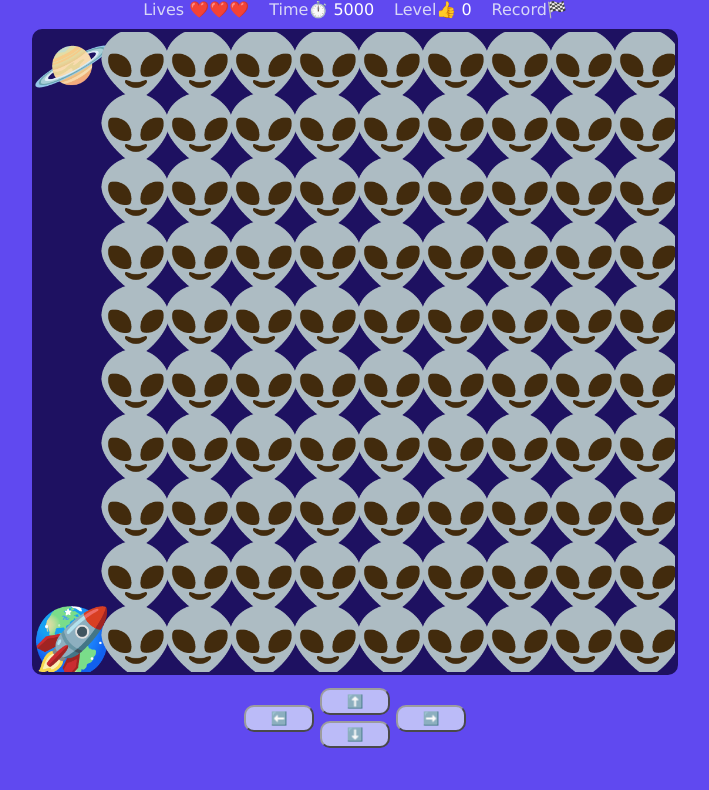
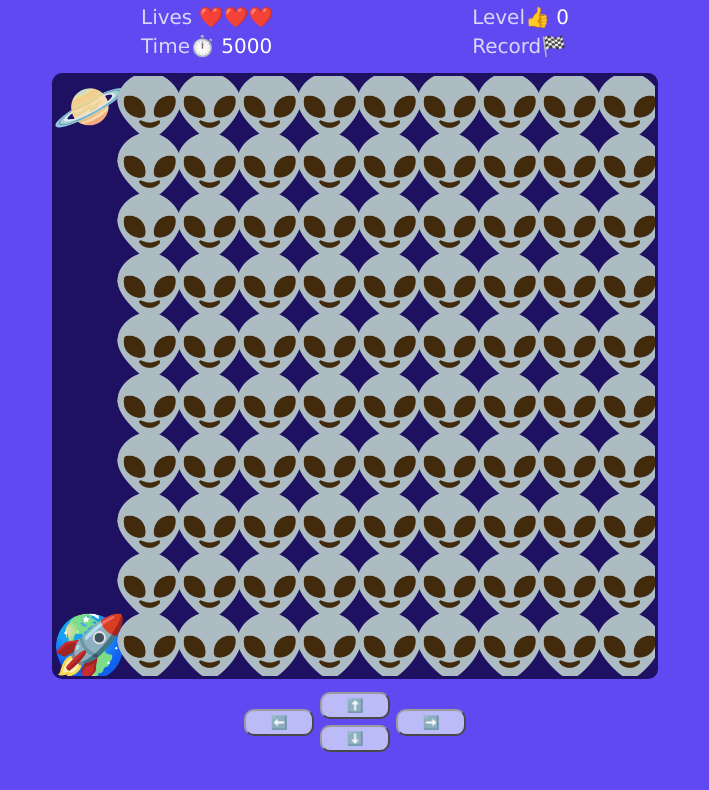
Before and after one commit to Enrique1311/javascript-bomb-videogame, a plain HTML site: page index.html in a window 1280 px wide. Shown: the whole page, without its empty margins (285-994 px from the left). Drawn offline with Linux system fonts and the light colour scheme.

Commit message:
Problems solution

```diff
--- a/game.js
+++ b/game.js
@@ -31,12 +31,12 @@ const playerPosition = {
 	y: undefined,
 };
 
-const giftPosition = {
+const planetPosition = {
 	x: undefined,
 	y: undefined,
 };
 
-let bombsPosition = [];
+let aliensPosition = [];
 
 window.addEventListener("load", setCanvasSize);
 window.addEventListener("resize", setCanvasSize);
@@ -45,9 +45,9 @@ window.addEventListener("resize", setCanvasSize);
 function setCanvasSize() {
 	// innerWidth calcula el ancho de la ventana del html y innerHeight calcula el ancho de la ventana del html
 	if (window.innerWidth > window.innerHeight) {
-		canvasSize = window.innerHeight * 0.8;
+		canvasSize = window.innerHeight * 0.75;
 	} else {
-		canvasSize = window.innerWidth * 0.8;
+		canvasSize = window.innerWidth * 0.75;
 	}
 
 	canvas.setAttribute("width", canvasSize);
@@ -104,8 +104,8 @@ function startGame() {
 					console.log({ playerPosition });
 				}
 			} else if (col == "I") {
-				giftPosition.x = xPos;
-				giftPosition.y = yPos;
+				planetPosition.x = xPos;
+				planetPosition.y = yPos;
 			} else if (col == "X") {
 				aliensPosition.push({ x: xPos, y: yPos });
 			}
@@ -119,26 +119,25 @@ function startGame() {
 
 // Movimientos del jugador
 function movePlayer() {
-	const xGiftCrash = playerPosition.x.toFixed(2) == giftPosition.x.toFixed(2);
-	const yGiftCrash = playerPosition.y.toFixed(2) == giftPosition.y.toFixed(2);
-	const giftCrash = xGiftCrash && yGiftCrash;
+	const xGetPlanet = playerPosition.x.toFixed(0) == planetPosition.x.toFixed(0);
+	const yGetPlanet = playerPosition.y.toFixed(0) == planetPosition.y.toFixed(0);
+	const getPlanet = xGetPlanet && yGetPlanet;
 
-	console.log(playerPosition.x, giftPosition.x);
-	console.log(playerPosition.y, giftPosition.y);
+	console.log(playerPosition.x, planetPosition.x);
+	console.log(playerPosition.y, planetPosition.y);
 
-	if (giftCrash) {
+	if (getPlanet) {
 		levelWinner();
 	}
 
 	const alienCrash = aliensPosition.find((alien) => {
-		const xAlienCrash = alien.x.toFixed(2) == playerPosition.x.toFixed(2);
-		const yAlienCrash = alien.y.toFixed(2) == playerPosition.y.toFixed(2);
+		const xAlienCrash = alien.x.toFixed(0) == playerPosition.x.toFixed(0);
+		const yAlienCrash = alien.y.toFixed(0) == playerPosition.y.toFixed(0);
 		return xAlienCrash && yAlienCrash;
 	});
 
 	if (alienCrash) {
-		setInterval(showExplossion(), 1000);
-		levelFailed();
+		showExplossion();
 	}
 
 	gameContext.fillText(emojis["PLAYER"], playerPosition.x, playerPosition.y);
@@ -146,7 +145,10 @@ function movePlayer() {
 
 // Cuando hay colisión con un alien
 function showExplossion() {
+	setTimeout(function () {
 		explossion.classList.toggle("inactive");
+	}, 500);
+	levelFailed();
 }
 
 // Cada vez que se pasa un nivel, pasa al siguiente
@@ -163,6 +165,8 @@ function showModal() {
 
 // Cada vez que falla un nivel
 function levelFailed() {
+	explossion.classList.toggle("inactive");
+	setTimeout(function () {
 		lives--;
 		console.log(lives);
 
@@ -172,6 +176,7 @@ function levelFailed() {
 		playerPosition.x = undefined;
 		playerPosition.y = undefined;
 		startGame();
+	}, 500);
 }
 
 // Cuando se pierden todas las vidas
--- a/index.html
+++ b/index.html
@@ -19,12 +19,17 @@
 	<body>
 		<div class="game-container">
 			<div class="info">
-				<p>Lives <span id="lives"></span></p>
-				<p>Time⏱️ <span id="time"></span></p>
+				<div>
+					<p>Lives <span id="lives"></span></p>
+					<p>Time⏱️ <span id="time"></span></p>
+				</div>
 
-				<p>Level👍 <span id="level"></span></p>
-				<p class="record">Record🏁 <span id="record"></span></p>
+				<div>
+					<p>Level👍 <span id="level"></span></p>
+					<p class="record">Record🏁 <span id="record"></span></p>
+				</div>
 			</div>
+
 			<div
 				id="explossion"
 				class="explossion-container inactive"
--- a/styles.css
+++ b/styles.css
@@ -22,10 +22,12 @@ body {
 .info {
 	display: flex;
 	justify-content: space-between;
-	flex-wrap: wrap;
+	align-items: center;
+	width: 35%;
+	font-size: 20px;
 }
 p {
-	margin: 0 10px;
+	margin: 5px 10px;
 	color: rgb(215, 215, 247);
 }
 span {
@@ -46,14 +48,15 @@ canvas {
 	width: 100%;
 	height: 100vh;
 	position: absolute;
-	animation: explossion-anim 0.5s ease-in-out;
+	animation: explossion-anim 0.5s ease-in;
+	font-size: 0;
 }
 @keyframes explossion-anim {
 	0% {
-		font-size: 20px;
+		font-size: 0;
 	}
 	100% {
-		font-size: 80vh;
+		font-size: 50vh;
 	}
 }
 
@@ -126,6 +129,12 @@ button {
 	display: none;
 }
 
+@media (max-width: 1000px) {
+	.info {
+		width: 60%;
+	}
+}
+
 @media (max-width: 600px) {
 	.info {
 		font-size: 12px;
```
Lines whose indentation alone changed are shown as unchanged.
